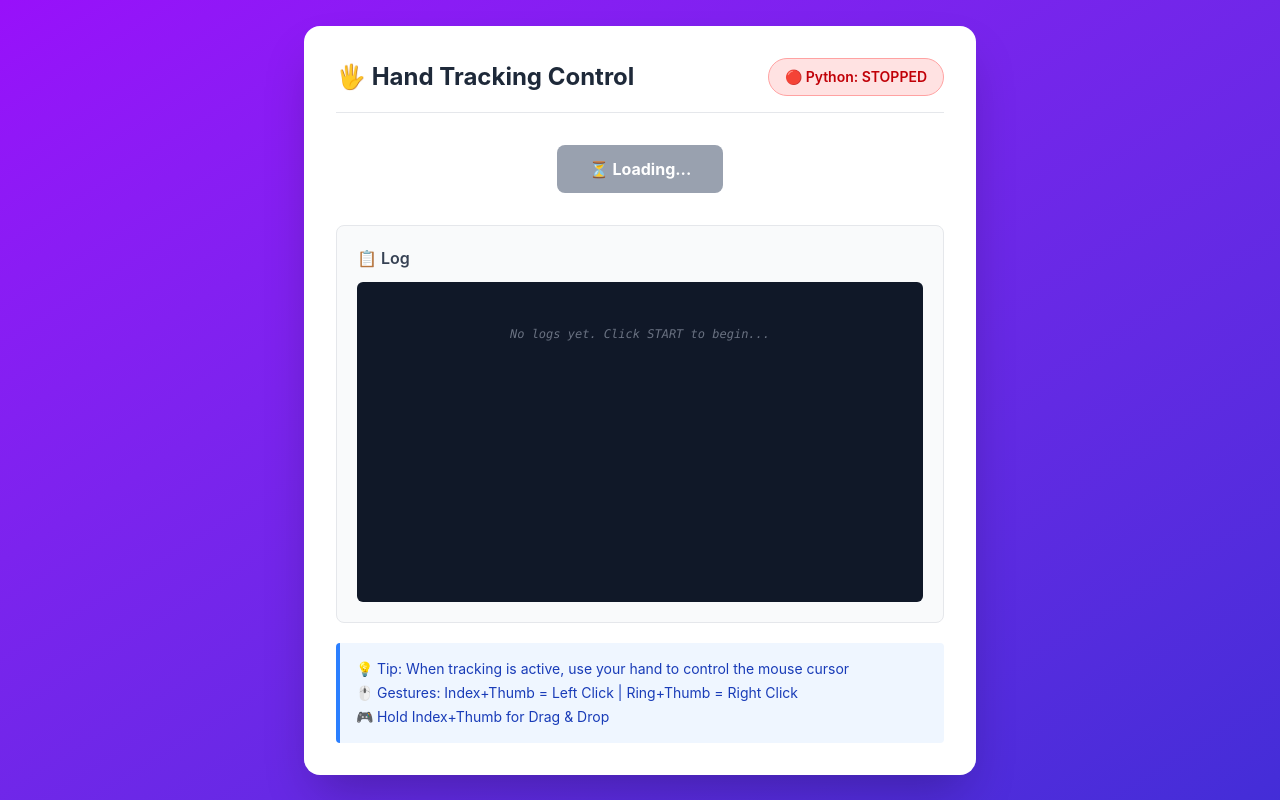
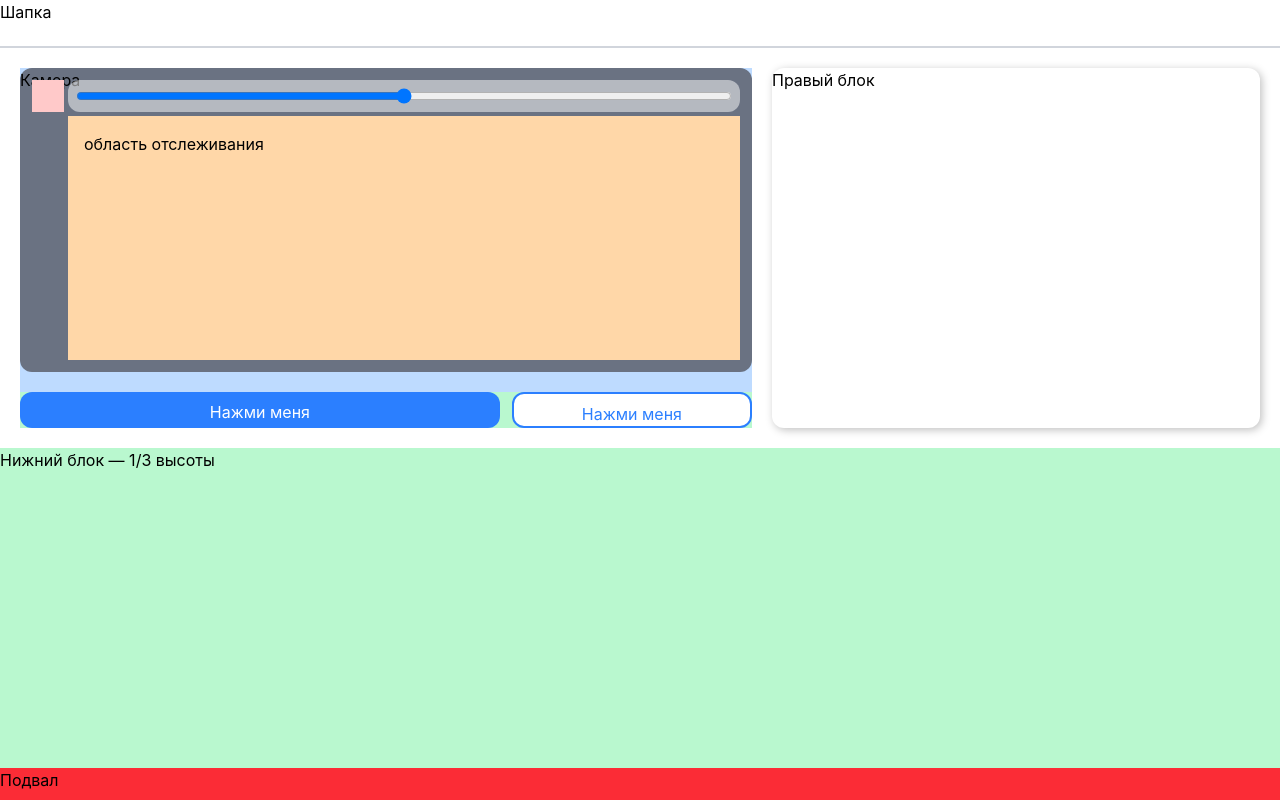
Before and after one commit to ZhukovArtyom/HandTracking, a React app in the folder frontend/: page / in a window 1280 px wide. Built offline with nearby package versions, Linux system fonts and the light colour scheme; the HTML template or start-up script is replaced by a standard one.

Commit message:
Начата работа на фронтом. Добавлена часть блоков и элементов управления

```diff
--- a/frontend/src/App.jsx
+++ b/frontend/src/App.jsx
@@ -81,78 +81,55 @@ function App() {
   }
 
   return (
-    <div className="min-h-screen bg-gradient-to-br from-purple-600 to-indigo-700 flex items-center justify-center p-4">
-      <div className="max-w-2xl w-full bg-white rounded-2xl shadow-2xl p-8">
-        {/* Header */}
-        <div className="flex justify-between items-center mb-8 pb-4 border-b border-gray-200">
-          <h1 className="text-2xl font-bold text-gray-800">
-            🖐️ Hand Tracking Control
-          </h1>
-          <div className={`px-4 py-2 rounded-full font-semibold text-sm ${
-            pythonRunning
-              ? 'bg-green-100 text-green-700 border border-green-300'
-              : 'bg-red-100 text-red-700 border border-red-300'
-          }`}>
-            {pythonRunning ? '🟢 Python: RUNNING' : '🔴 Python: STOPPED'}
-          </div>
+
+    <div className="h-screen w-full bg-white">
+      <div class="w-full h-6/100 bg-white border-b-2 border-gray-300">
+        Шапка
+      </div>
+      <div class="w-full h-5/10 bg-white flex">
+        <div class="w-6/10 bg-red-200 mt-5 ml-5 mb-5">
+            <div class="relative w-full h-9/10 bg-blue-200">
+                <div class="absolute inset-0 bg-gray-500 rounded-xl mb-5">
+                    Камера
+                </div>
+                <div class="absolute inset-0 mt-3 ml-3 mr-3 mb-8 grid grid-rows-[32px_10fr] grid-cols-[32px_10fr] gap-1">
+                  <div class="bg-red-200"></div>
+                  <div>
+                    <div class="h-full bg-white/50 px-2 rounded-xl">
+                        <input type="range" class="h-full w-full"/>
+                    </div>
+
+
+                  </div>
+                  <div class="w-50 h-full place-self-center flex">
+                      <div class="h-full w-[32px] bg-white/50 rounded-xl">
+                        <input type="range" class="h-full w-full rotate-270"/>
+                    </div>
+
+                  </div>
+                  <div class="bg-orange-200 p-4">
+                      область отслеживания
+                  </div>
+                </div>
+            </div>
+            <div class="w-full h-1/10 bg-green-200 flex">
+                <button class="w-2/3 bg-blue-500 text-white px-4 py-2 rounded-xl">
+                  Нажми меня
+                </button>
+                <button class="w-1/3 bg-white text-blue-500 border-2 px-4 py-2 rounded-xl ml-3">
+                  Нажми меня
+                </button>
+            </div>
         </div>
-
-        {/* Controls */}
-        <div className="flex justify-center my-8">
-          {!apiReady ? (
-            <button disabled className="px-8 py-3 bg-gray-400 text-white font-bold rounded-lg cursor-not-allowed">
-              ⏳ Loading...
-            </button>
-          ) : !pythonRunning ? (
-            <button
-              onClick={startPython}
-              className="px-8 py-3 bg-green-600 hover:bg-green-700 text-white font-bold rounded-lg transition-all hover:scale-105 hover:shadow-lg"
-            >
-              ▶ START TRACKING
-            </button>
-          ) : (
-            <button
-              onClick={stopPython}
-              className="px-8 py-3 bg-red-600 hover:bg-red-700 text-white font-bold rounded-lg transition-all hover:scale-105 hover:shadow-lg"
-            >
-              ⏹️ STOP TRACKING
-            </button>
-          )}
+        <div class="w-4/10 bg-white rounded-xl shadow-[2px_2px_8px_rgba(0,0,0,0.25)] m-5">
+            Правый блок
         </div>
-
-        {/* Log Panel */}
-        <div className="bg-gray-50 rounded-lg p-5 my-5 border border-gray-200">
-          <h3 className="text-gray-700 font-semibold mb-3">📋 Log</h3>
-          <div
-            ref={logContainerRef}
-            className="bg-gray-900 text-gray-300 rounded-md p-3 h-80 overflow-y-auto font-mono text-xs"
-          >
-            {logs.length === 0 ? (
-              <div className="text-gray-500 text-center py-8 italic">
-                No logs yet. Click START to begin...
-              </div>
-            ) : (
-              logs.map((log, index) => (
-                <div key={index} className="py-1 border-b border-gray-800">
-                  {log}
-                </div>
-              ))
-            )}
-          </div>
-        </div>
-
-        {/* Info Panel */}
-        <div className="bg-blue-50 border-l-4 border-blue-500 p-4 rounded mt-5">
-          <p className="text-blue-800 text-sm mb-1">
-            💡 Tip: When tracking is active, use your hand to control the mouse cursor
-          </p>
-          <p className="text-blue-800 text-sm mb-1">
-            🖱️ Gestures: Index+Thumb = Left Click | Ring+Thumb = Right Click
-          </p>
-          <p className="text-blue-800 text-sm">
-            🎮 Hold Index+Thumb for Drag & Drop
-          </p>
-        </div>
+      </div>
+      <div class="w-full h-4/10 bg-green-200">
+        Нижний блок — 1/3 высоты
+      </div>
+      <div class="w-full h-4/100 bg-red-500">
+        Подвал
       </div>
     </div>
   )
```
